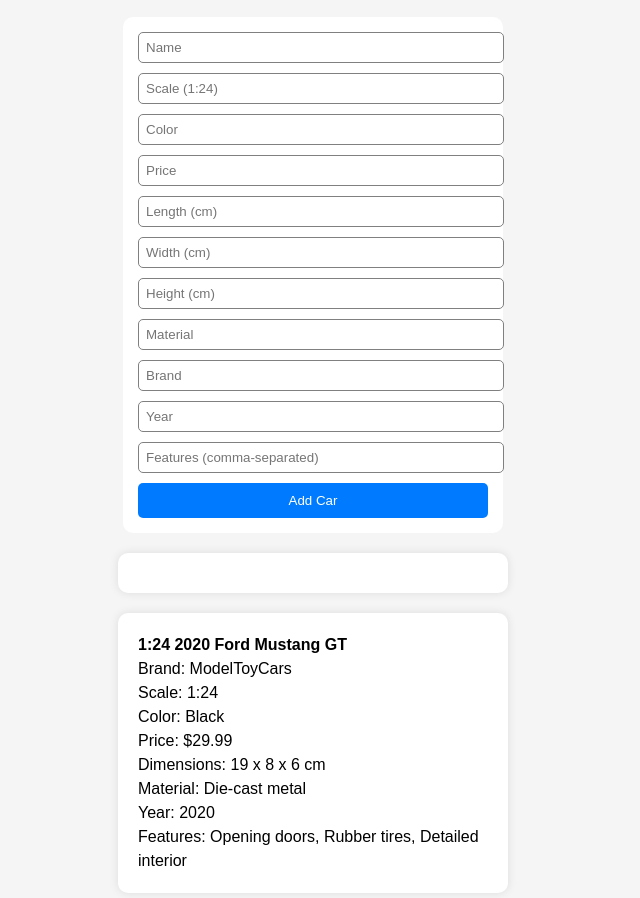
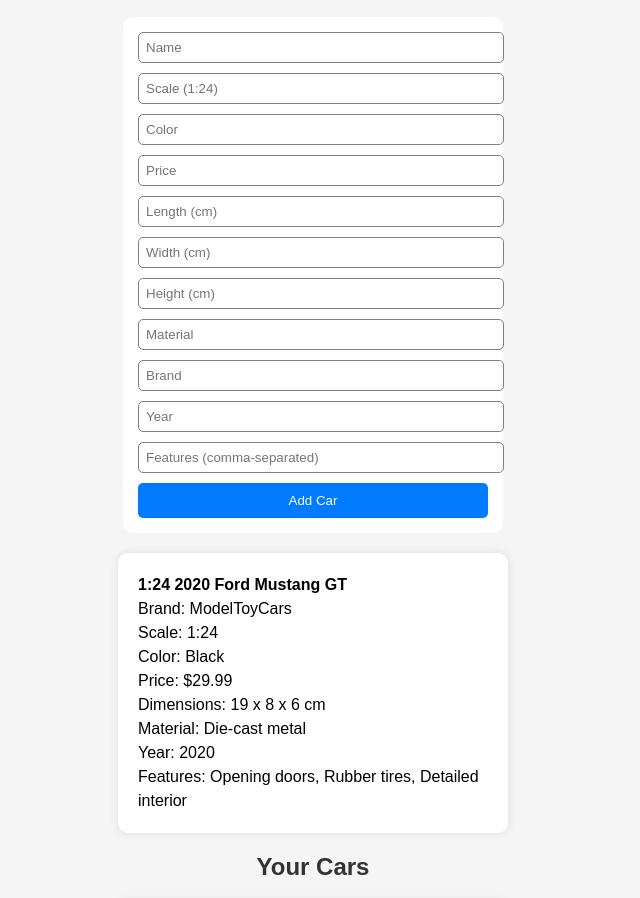
Before and after one commit to Khoo-shi/lab3_js, a plain HTML site: page index.html in a window 1280 px wide. Shown: the part 131-1029 px from the top of the page, without its empty margins (327-967 px from the left). Drawn offline with Linux system fonts and the light colour scheme.

```diff
--- a/index.html
+++ b/index.html
@@ -26,10 +26,11 @@
     <button type="button" id="addCarBtn">Add Car</button>
 </form>
 
-<div id="car-list"></div>
-
 
     <div id="car-container"></div>
+
+    <h2>Your Cars</h2>
+    <div id="car-list"></div>
 
     <script src="script.js"></script>
 </body>
```
